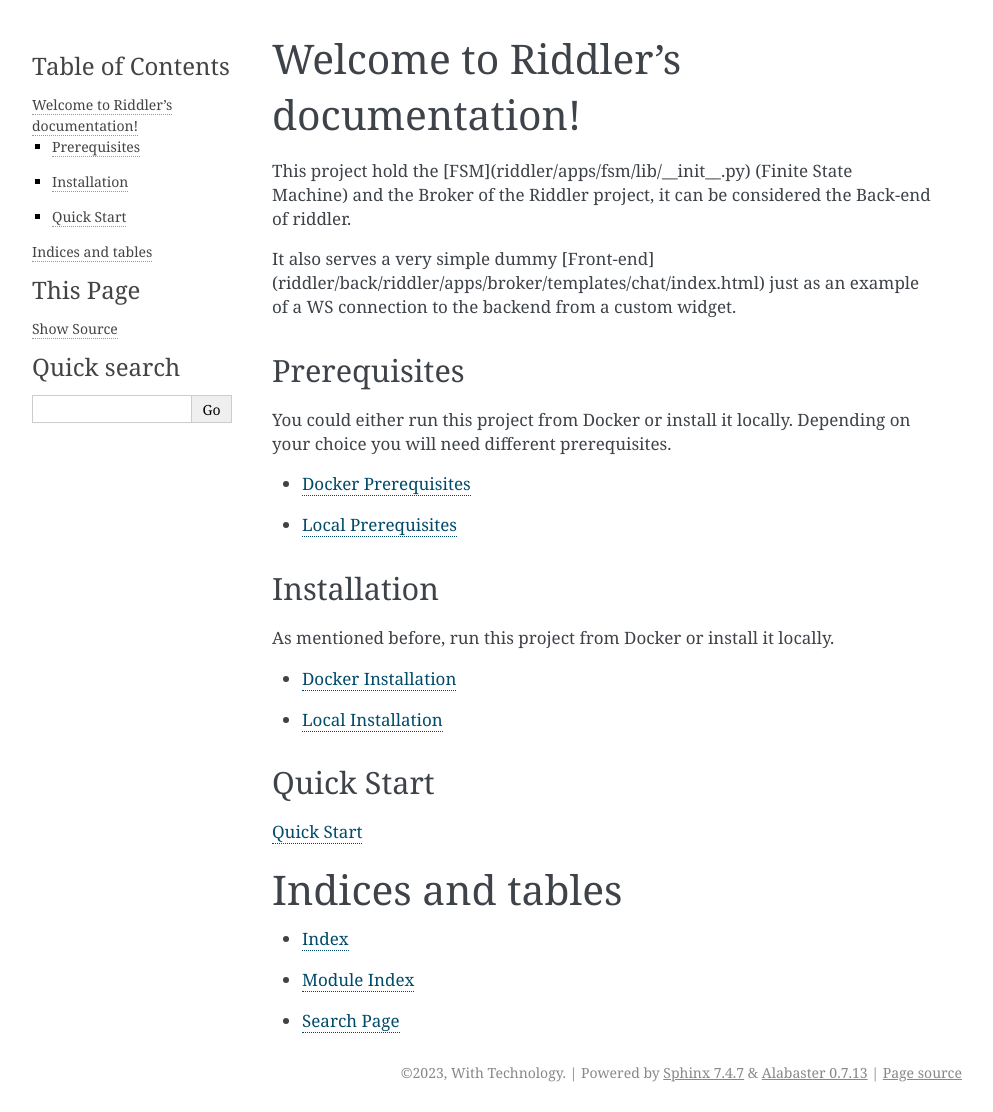
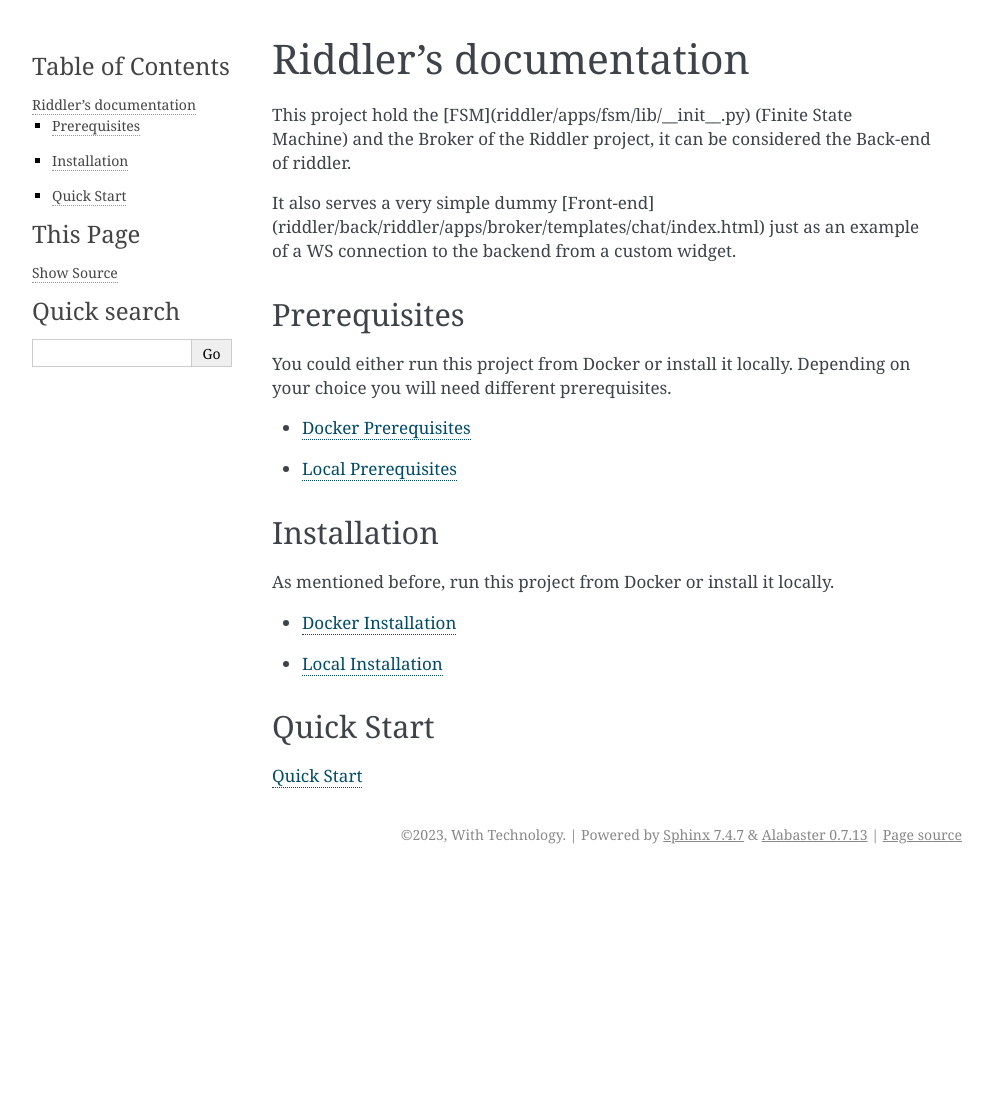
Before and after one commit to ChatFAQ/ChatFAQ, a Sphinx documentation site: the page built from doc/source/modules/back/index.rst, in a window 1280 px wide. Shown: the whole page, without its empty margins (148-1141 px from the left). Built offline with Sphinx 7.4.7, drawn with Linux system fonts in a browser that asks for light colours; pages that are not in the unit, such as notebooks, are missing from menus; the version number is read from the project's files by our own code; after the commit the page ends 900 px from its top, so only the background shows below that.

Commit message:
Improving index page

```diff
--- a/doc/source/modules/back/index.rst
+++ b/doc/source/modules/back/index.rst
@@ -3,7 +3,7 @@
    You can adapt this file completely to your liking, but it should at least
    contain the root `toctree` directive.
 
-Welcome to Riddler's documentation!
+Riddler's documentation
 ===================================
 
 This project hold the [FSM](riddler/apps/fsm/lib/__init__.py) (Finite State Machine) and the Broker of the Riddler project, it can be considered the Back-end of riddler.
@@ -11,7 +11,7 @@ This project hold the [FSM](riddler/apps/fsm/lib/__init__.py) (Finite State Mach
 It also serves a very simple dummy [Front-end](riddler/back/riddler/apps/broker/templates/chat/index.html) just as an example of a WS connection to the backend from a custom widget.
 
 Prerequisites
-#############
+--------------------------
 
 You could either run this project from Docker or install it locally. Depending on your choice you will need different prerequisites.
 
@@ -20,7 +20,7 @@ You could either run this project from Docker or install it locally. Depending o
 
 
 Installation
-############
+--------------------------
 
 As mentioned before, run this project from Docker or install it locally.
 
@@ -28,14 +28,6 @@ As mentioned before, run this project from Docker or install it locally.
 - :ref:`Local Installation`
 
 Quick Start
-############
+--------------------------
 
 :ref:`Quick Start <Quick Start>`
-
-
-Indices and tables
-==================
-
-* :ref:`genindex`
-* :ref:`modindex`
-* :ref:`search`
```
Also changed, not shown: doc/source/index.rst (+12 -12 lines), doc/source/modules/sdk/index.rst (+3 -11 lines).
